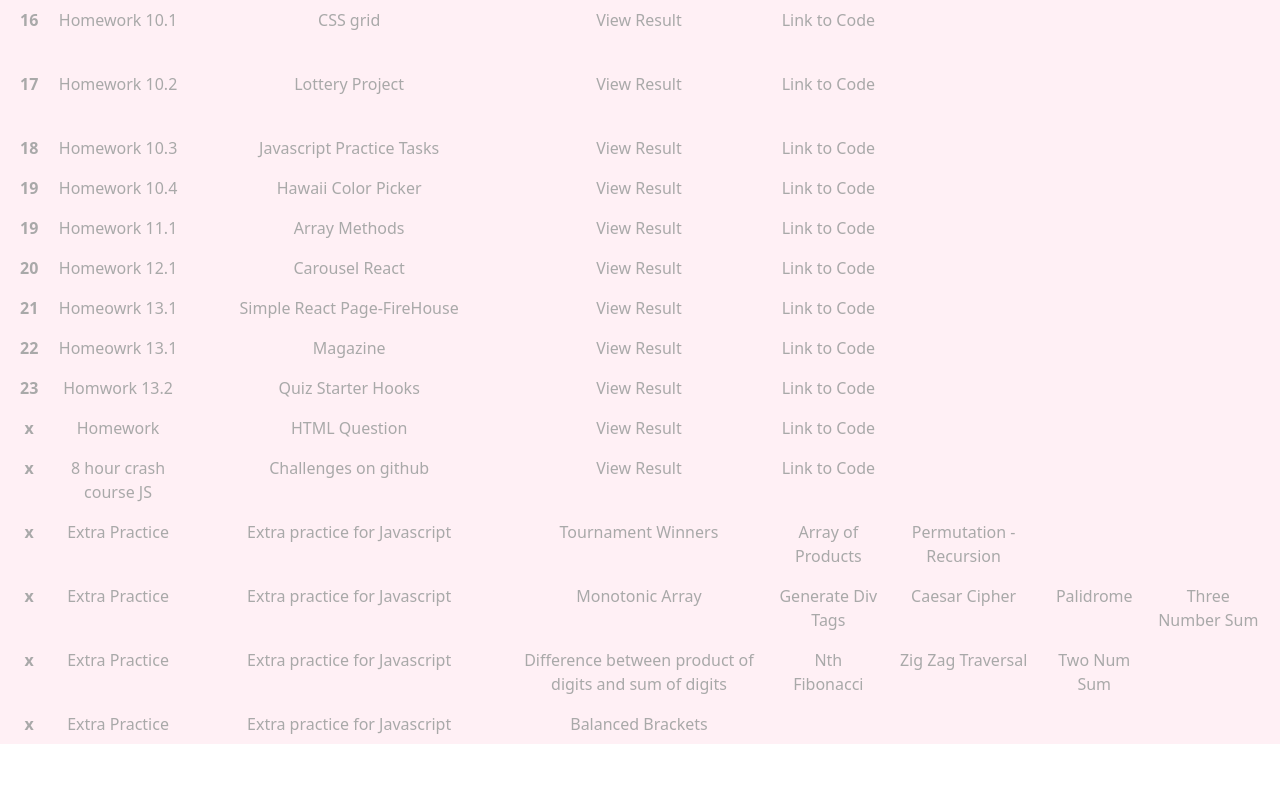
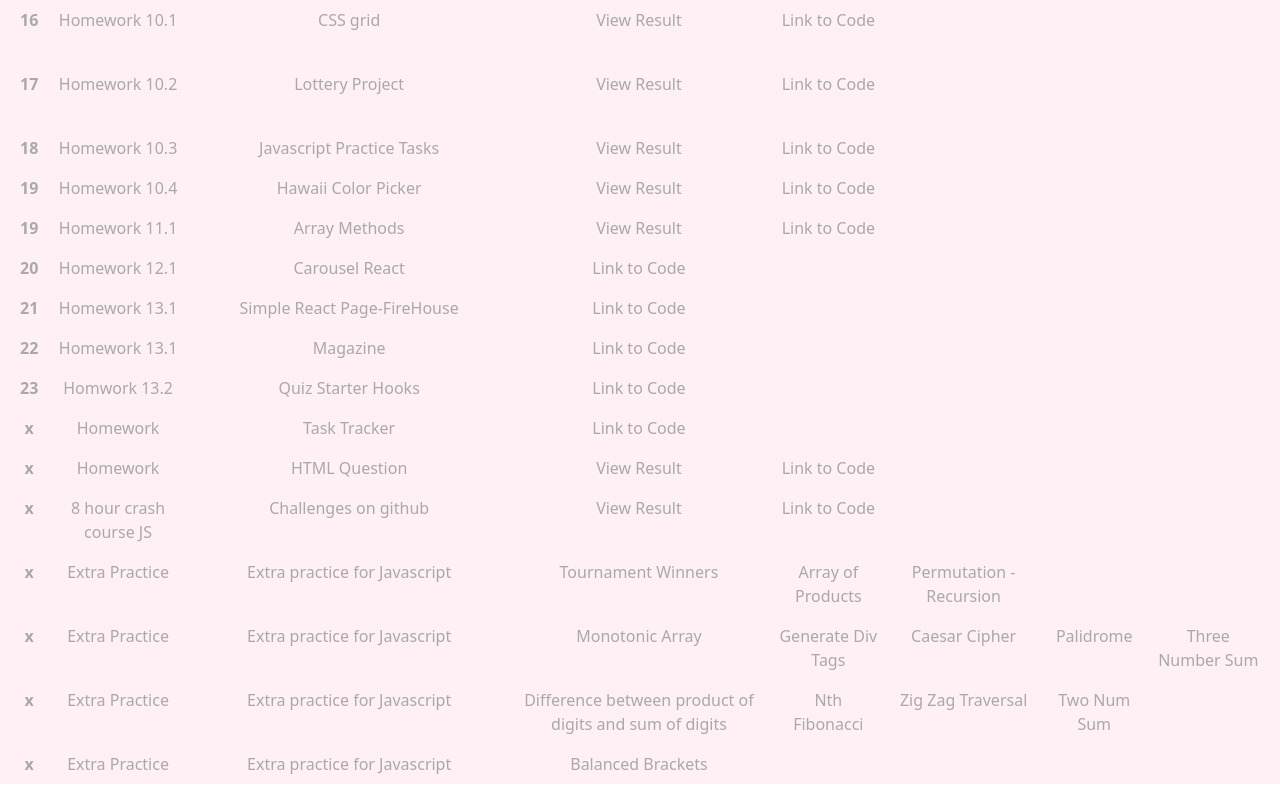
Before and after one commit to TiannaLopes/Wynsico-main, a React (Create React App) app: page /#/homeworks in a window 1280 px wide. Shown: the part 1024-1824 px from the top of the page. Before the commit the page ends 1784 px from the top, so only its background shows below. Built offline with nearby package versions, Linux system fonts and the light colour scheme.

Commit message:
someupdates mid june

```diff
--- a/src/Components/Homeworks/index.js
+++ b/src/Components/Homeworks/index.js
@@ -175,33 +175,34 @@ function Homeworks() {
           <th scope="row">20</th>
           <td>Homework 12.1</td>
           <td> Carousel React </td>
-          <td><a href="https://carousel-tiannna-lopes.netlify.app/"> View Result</a> </td>
           <td><a href="https://github.com/TiannaLopes/carousel">Link to Code</a> </td>
 </tr>
 
 <tr>
           <th scope="row">21</th>
-          <td>Homeowrk 13.1</td>
+          <td>Homework 13.1</td>
           <td> Simple React Page-FireHouse </td>
-          <td><a href="https://github.com/TiannaLopes/fireHouseMag"> View Result</a> </td>
           <td><a href="https://github.com/TiannaLopes/fireHouseMag">Link to Code</a> </td>
 </tr>
 <tr>
           <th scope="row">22</th>
-          <td>Homeowrk 13.1</td>
+          <td>Homework 13.1</td>
           <td> Magazine </td>
-          <td><a href="https://github.com/TiannaLopes/magazine"> View Result</a> </td>
           <td><a href="https://github.com/TiannaLopes/magazine">Link to Code</a> </td>
 </tr>
 <tr>
           <th scope="row">23</th>
           <td>Homwork 13.2</td>
           <td> Quiz Starter Hooks </td>
-          <td><a href="https://github.com/TiannaLopes/hooksQuiz"> View Result</a> </td>
           <td><a href="https://github.com/TiannaLopes/hooksQuiz">Link to Code</a> </td>
 </tr>
 
-
+  <tr>
+          <th scope="row">x</th>
+          <td>Homework</td>
+          <td> Task Tracker</td>
+          <td><a href="https://github.com/TiannaLopes/taskTrackerApp">Link to Code</a> </td>
+</tr>
     <tr>
           <th scope="row">x</th>
           <td>Homework</td>
```
